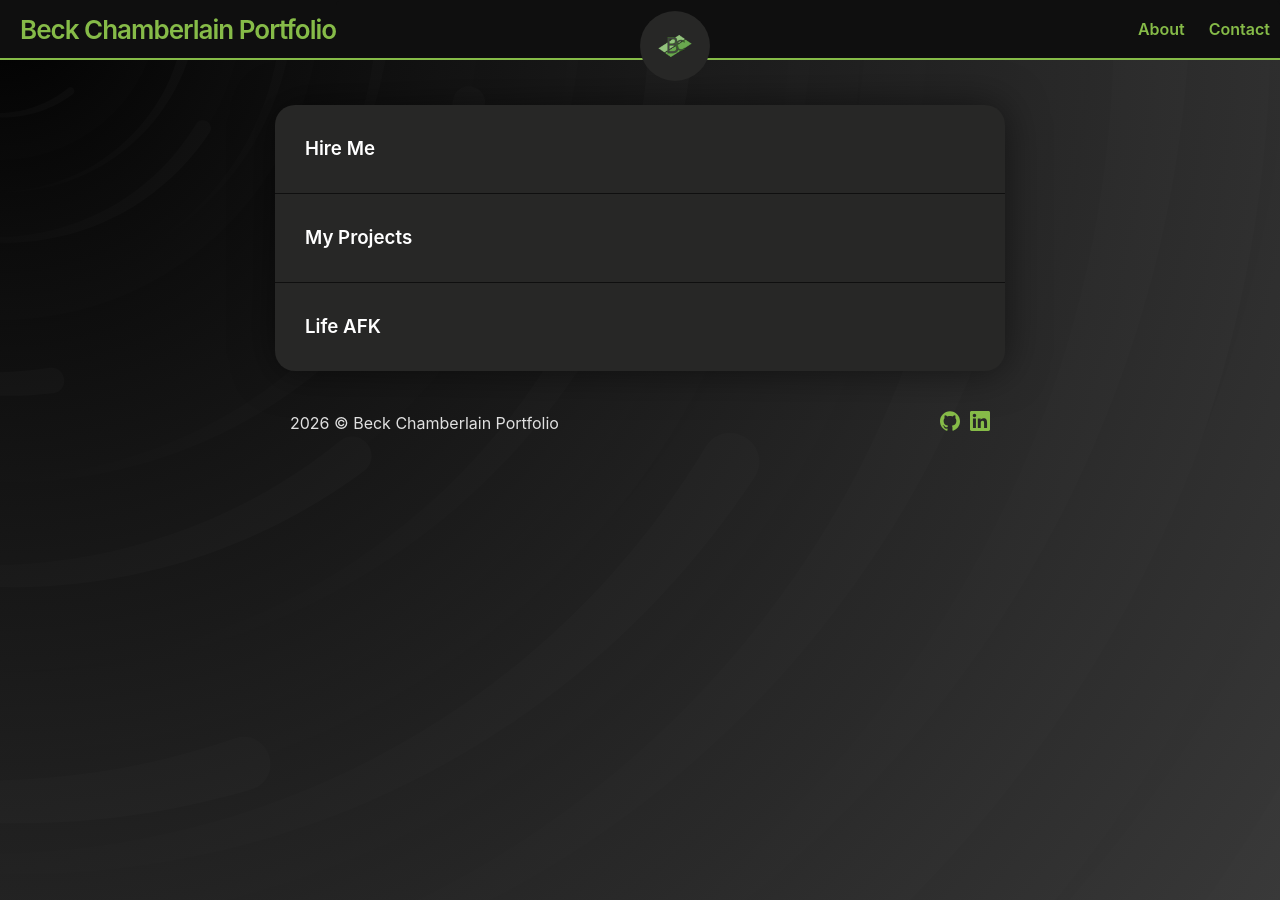
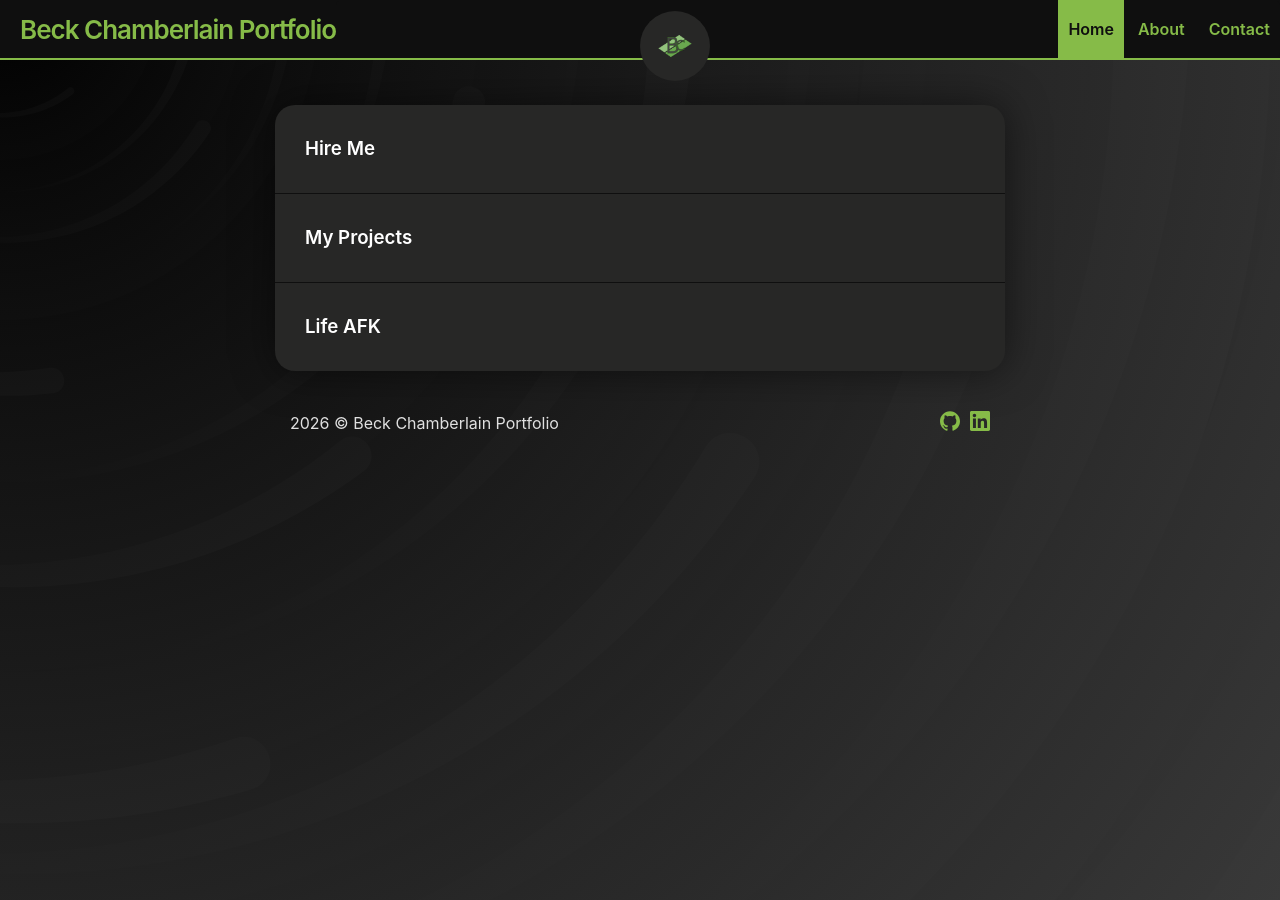
Before and after one commit to BeckCham/beckcham.github.io, a Jekyll site: the page built from index.md, in a window 1280 px wide. Built offline with Jekyll 4.4.1, drawn with Linux system fonts in a browser that asks for light colours.

Commit message:
Add home link in header

```diff
--- a/_includes/header.html
+++ b/_includes/header.html
@@ -14,8 +14,8 @@
           </svg>
         </span>
       </label>
-
       <div class="trigger">
+        <a class="page-link{% if page.url == '/' %} active{% endif %}" href="{{ '/' | relative_url }}">Home</a>
         {%- for path in page_paths -%}
           {%- assign my_page = site.pages | where: "path", path | first -%}
           {%- if my_page.title -%}
@@ -30,6 +30,7 @@
           {%- endif -%}
         {%- endfor -%}
       </div>
+
     </nav>
   {%- endif -%}
 
```
